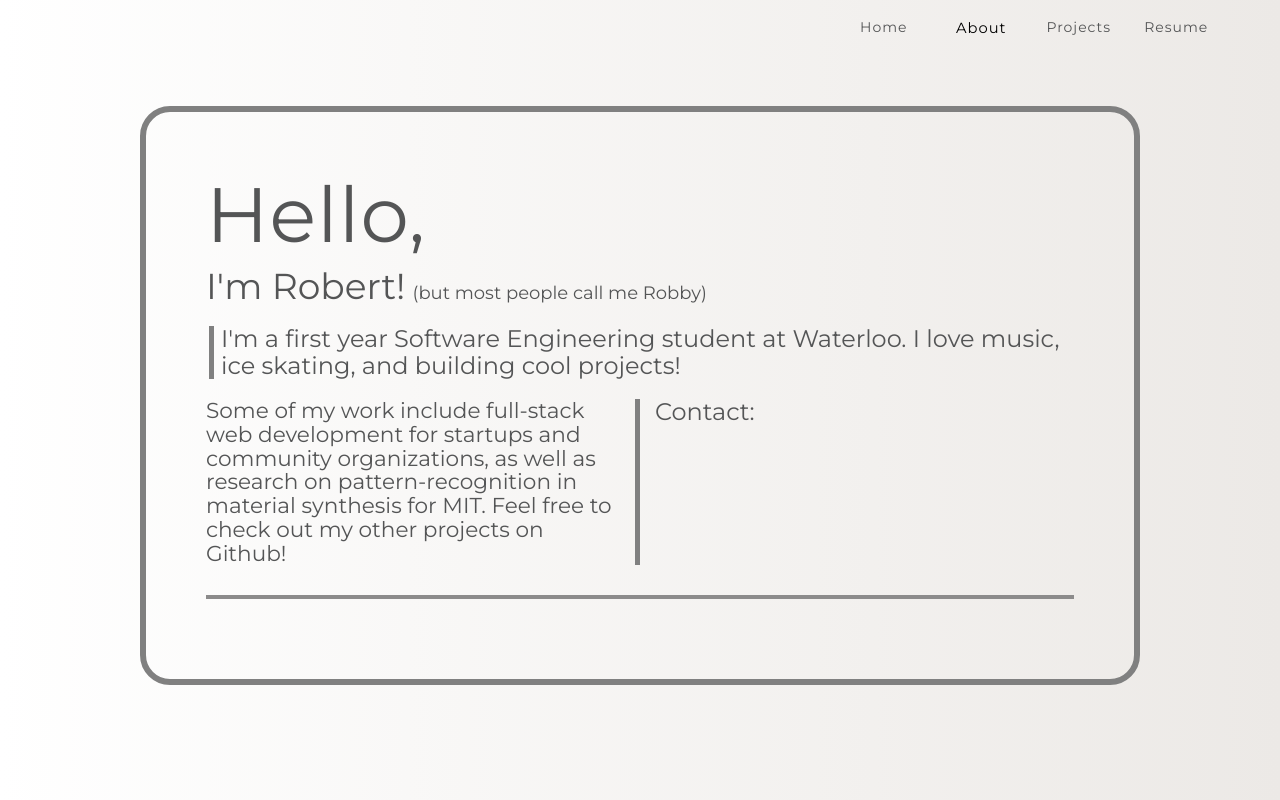
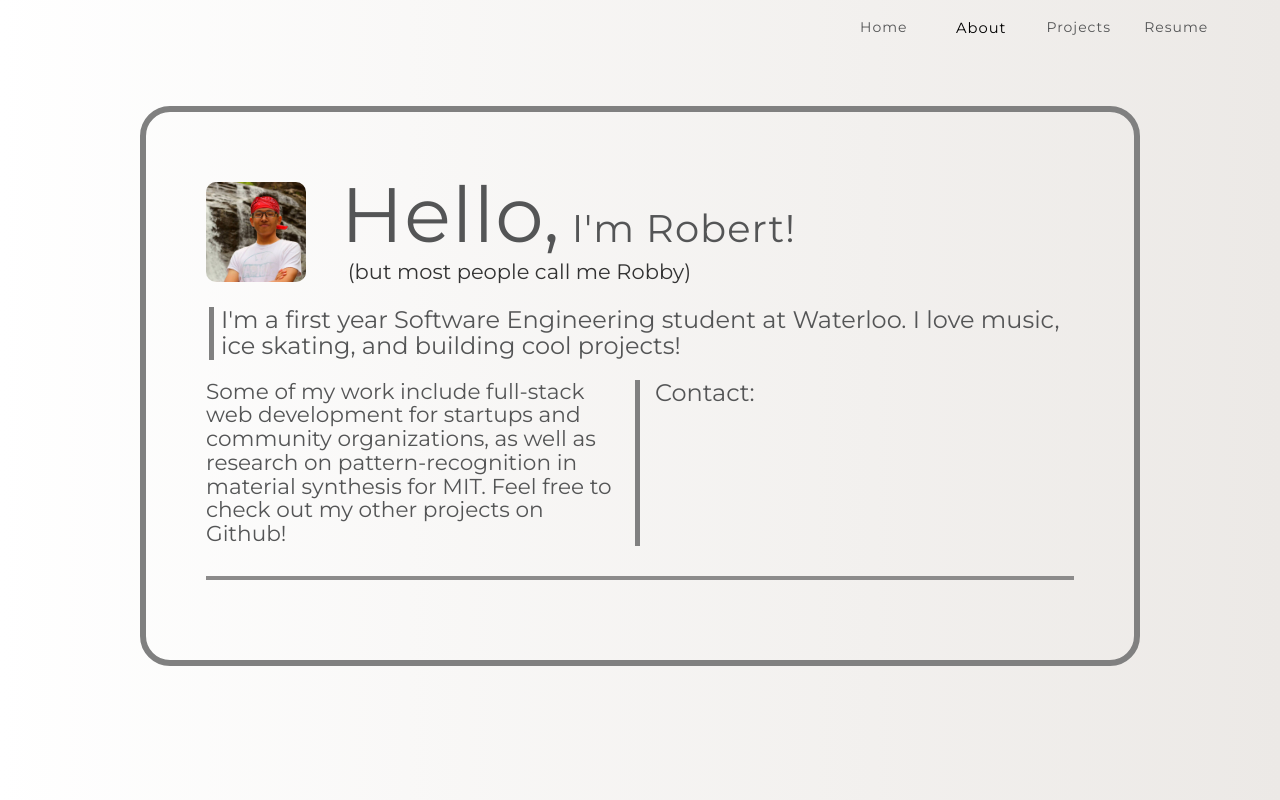
Before and after one commit to RobertYCXu/robertycxu.github.io.old, a plain HTML site: page about/aboutIndex.html in a window 1280 px wide. Drawn offline with nearby package versions, Linux system fonts and the light colour scheme; no server answers.

```diff
--- a/about/aboutIndex.html
+++ b/about/aboutIndex.html
@@ -34,8 +34,13 @@
 	</div>
 </div>
 <div class="content">
-<h1 id="hello">Hello,</h1>
-<h1>I'm Robert!<span id="robby">(but most people call me Robby)</span></h1>
+<div class="row">
+	<span class="col-lg-2"><img src="assets/pics/websiteprofile.jpg"></span>
+	<h1 class="col-lg-10" id="hello">Hello,<span id="sec"> I'm Robert!</span></h1>
+	<span id="robby">(but most people call me Robby)</span>
+</div>
+
+
 <h3>
 	<div class="row">
 		<p id="first" class="col-lg-12">I'm a first year Software Engineering student at Waterloo. I love music, ice skating, and building cool projects! </p>
--- a/about/assets/css/aboutStyles.css
+++ b/about/assets/css/aboutStyles.css
@@ -73,10 +73,13 @@ h1{
 #hello{
 	font-size: 550%;
 	letter-spacing: 1px;
-	padding-bottom: 10px;
+	padding:0px;
+	margin-left: 0px;
+	margin-top:0px;
+	padding-top:0px;
 }
 #robby{
-	font-size: 50%;
+	font-size: 150%;
 	padding-left: 7px;
 
 }
@@ -113,3 +116,14 @@ p:nth-of-type(1){
 	font-size: 90%;
 	border-right: 5px solid grey; ;
 }
+
+img{
+	height:100px;
+	width:auto;
+	margin-top:10px;
+	border-radius: 10px;
+}
+
+#sec{
+	font-size:50%;
+}
--- a/about/assets/js/aboutjs.js
+++ b/about/assets/js/aboutjs.js
@@ -162,7 +162,7 @@ var keyData = {
 
 	function onKeyDown(event) {
 		if(keyData[event.key]){
-			var circle = new Path.Circle(new Point(view.size.width,view.size.height)*Point.random(), 500);
+			var circle = new Path.Circle(new Point(view.size.width,view.size.height)*Point.random(), 750);
 			circle.fillColor = keyData[event.key].color;
 			keyData[event.key].sound.play();
 
```
Also changed, not shown: about/assets/pics/websiteprofile.jpg (added), assets/css/styles.css (line endings or trailing spaces).
